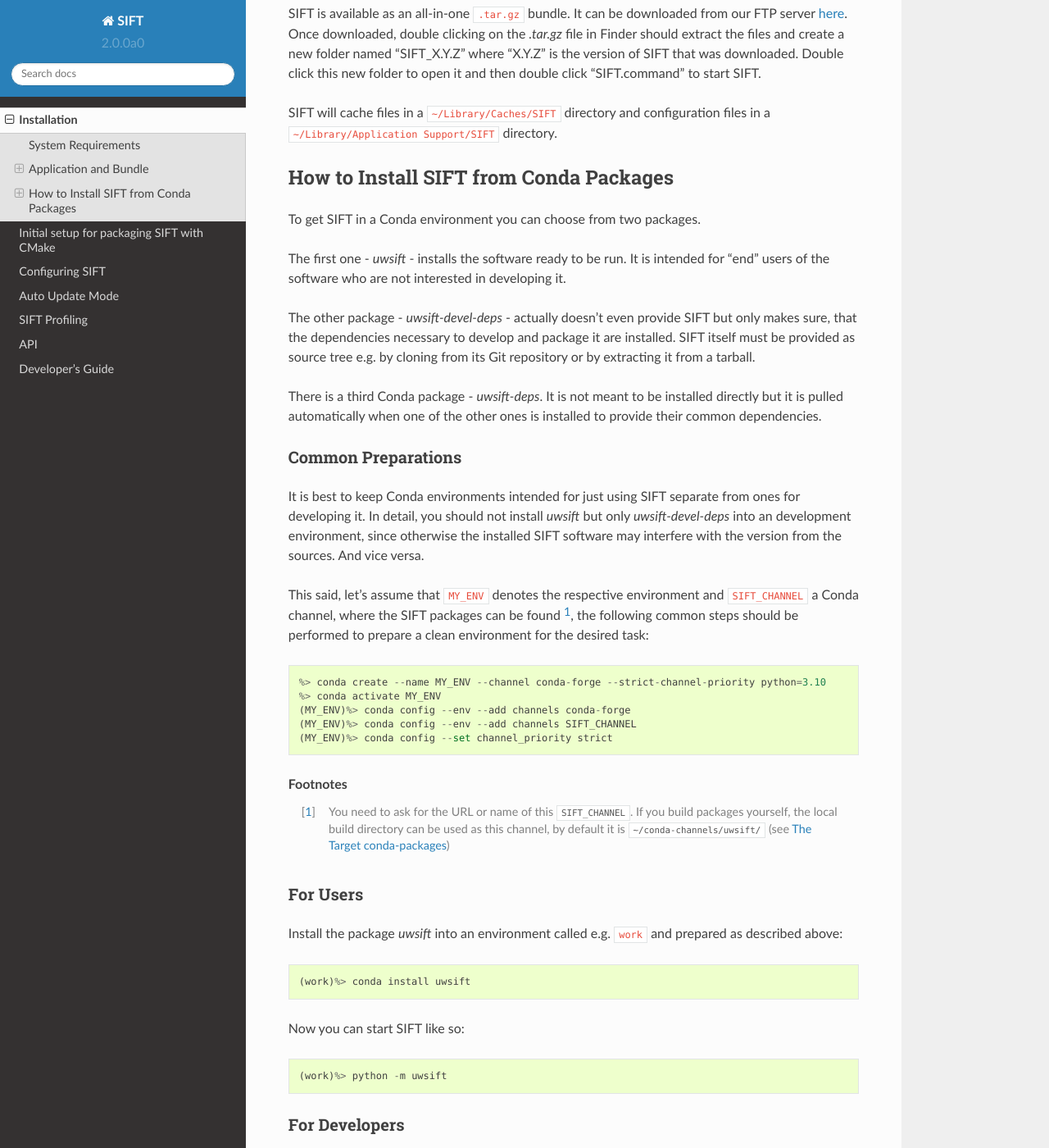
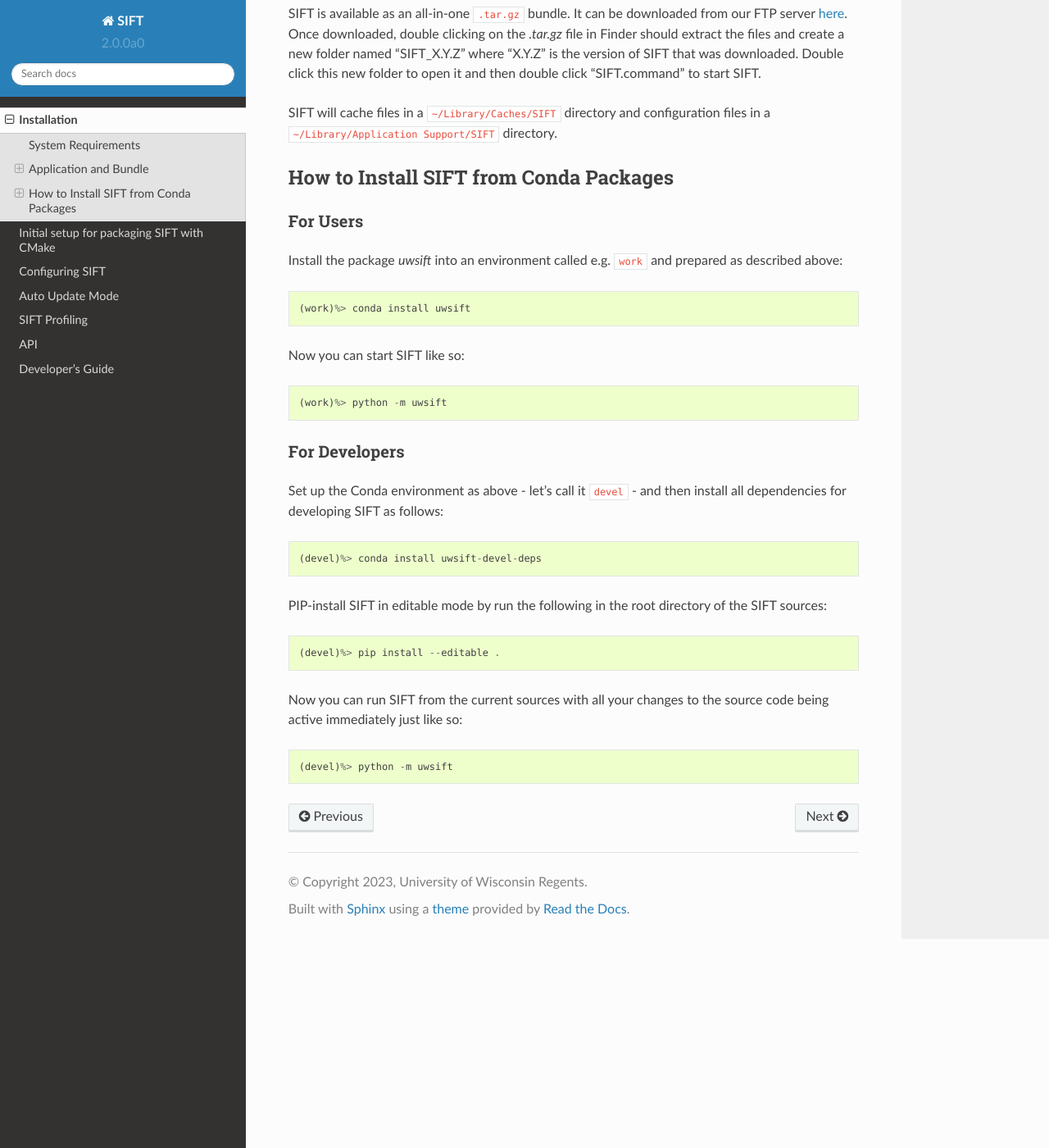
Before and after one commit to ssec/sift, a Sphinx documentation site: the page built from doc/source/installation.rst, in a window 1280 px wide and 1400 px high, scrolled down 1612 px. Shown: the whole window at 82% size. Built offline with Sphinx 7.4.7 and the Read the Docs theme 2.0.0, drawn with Linux system fonts in a browser that asks for light colours.

Commit message:
Update doc/source/installation.rst
Co-authored-by: Andrea Meraner <49722768+ameraner@users.noreply.github.com>

```diff
--- a/doc/source/installation.rst
+++ b/doc/source/installation.rst
@@ -95,48 +95,6 @@
 How to Install SIFT from Conda Packages
 -------------------------------------------
 
-To get SIFT in a Conda environment you can choose from two packages.
-
-The first one - *uwsift* - installs the software ready to be run. It is
-intended for "end" users of the software who are not interested in developing
-it.
-
-The other package - *uwsift-devel-deps* - actually doesn't even provide
-SIFT but only makes sure, that the dependencies necessary to develop and
-package it are installed. SIFT itself must be provided as source tree
-e.g. by cloning from its Git repository or by extracting it from a tarball.
-
-There is a third Conda package - *uwsift-deps*. It is not meant to be
-installed directly but it is pulled automatically when one of the other ones
-is installed to provide their common dependencies.
-
-Common Preparations
-^^^^^^^^^^^^^^^^^^^
-
-It is best to keep Conda environments intended for just using SIFT
-separate from ones for developing it. In detail, you should not install
-*uwsift* but only *uwsift-devel-deps* into an development environment, since
-otherwise the installed SIFT software may interfere with the version from
-the sources. And vice versa.
-
-This said, let's assume that ``MY_ENV`` denotes the respective environment
-and ``SIFT_CHANNEL`` a Conda channel, where the SIFT packages can be
-found [#f1]_, the following common steps should be performed to prepare a clean
-environment for the desired task::
-
-  %> conda create --name MY_ENV --channel conda-forge --strict-channel-priority python=3.10
-  %> conda activate MY_ENV
-  (MY_ENV)%> conda config --env --add channels conda-forge
-  (MY_ENV)%> conda config --env --add channels SIFT_CHANNEL
-  (MY_ENV)%> conda config --set channel_priority strict
-
-.. rubric:: Footnotes
-
-.. [#f1] You need to ask for the URL or name of this ``SIFT_CHANNEL``. If you
-	 build packages yourself, the local build directory can be used as
-	 this channel, by default it is ``~/conda-channels/uwsift/`` (see
-	 :ref:`conda-packaging`)
-
 For Users
 ^^^^^^^^^
 
```
